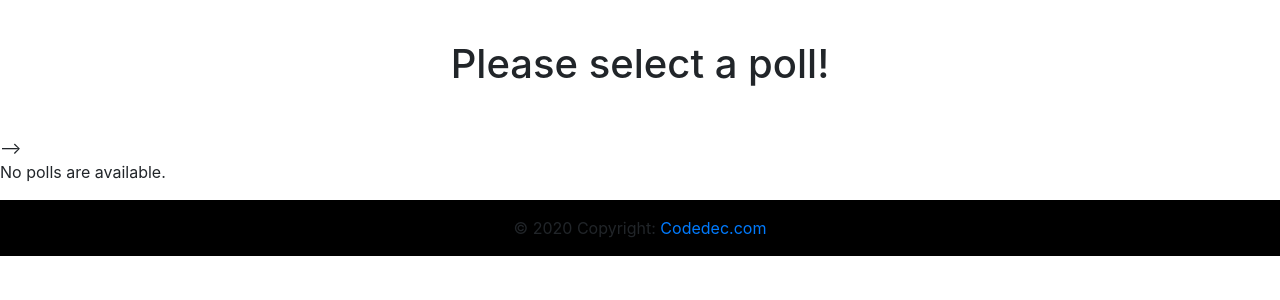
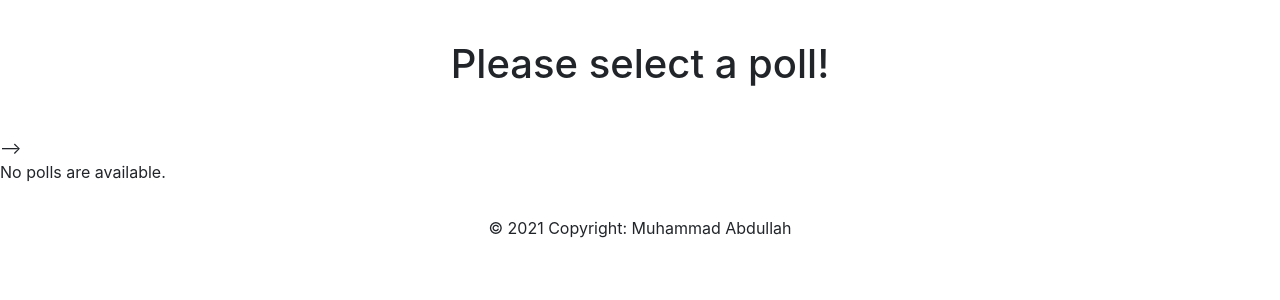
Before and after one commit to ma5243/django-tutorial, a Django app: page / in a window 1280 px wide. Shown: the part 56-356 px from the top of the page. Run offline with Django 3.2, Linux system fonts and the light colour scheme; data that the repository does not hold is empty; some libraries are stand-ins or nearby versions.

Commit message:
fixed stuff

```diff
--- a/polls/templates/polls/detail.html
+++ b/polls/templates/polls/detail.html
@@ -31,7 +31,7 @@
     {% endfor %}
 
     <div class="center downp uppad">
-        <button type="submit" class="btn btn-dark">Votes</button>
+        <button type="submit" class="btn btn-dark">Vote</button>
     </div>
 </form>
 
--- a/polls/templates/polls/index.html
+++ b/polls/templates/polls/index.html
@@ -38,8 +38,7 @@
     <p>No polls are available.</p>
     {% endif %}
 
-<footer style="background: black;" class="page-footer font-small blue">
-  <div class="footer-copyright text-center py-3">© 2020 Copyright:
-    <a href="https://codedec.com/"> Codedec.com</a>
-  </div>
+<footer class="page-footer font-small blue">
+        <div class="footer-copyright text-center py-3">© 2021 Copyright: Muhammad Abdullah
+        </div>
 </footer>
--- a/polls/templates/polls/results.html
+++ b/polls/templates/polls/results.html
@@ -35,3 +35,8 @@
 <div class="center downp uppad">
             <a href="{% url 'polls:detail' question.id %}">Vote Again</a>
 </div>
+
+<footer class="page-footer font-small blue">
+        <div class="footer-copyright text-center py-3">© 2021 Copyright: Muhammad Abdullah
+        </div>
+</footer>
```
Also changed, not shown: db.sqlite3.
